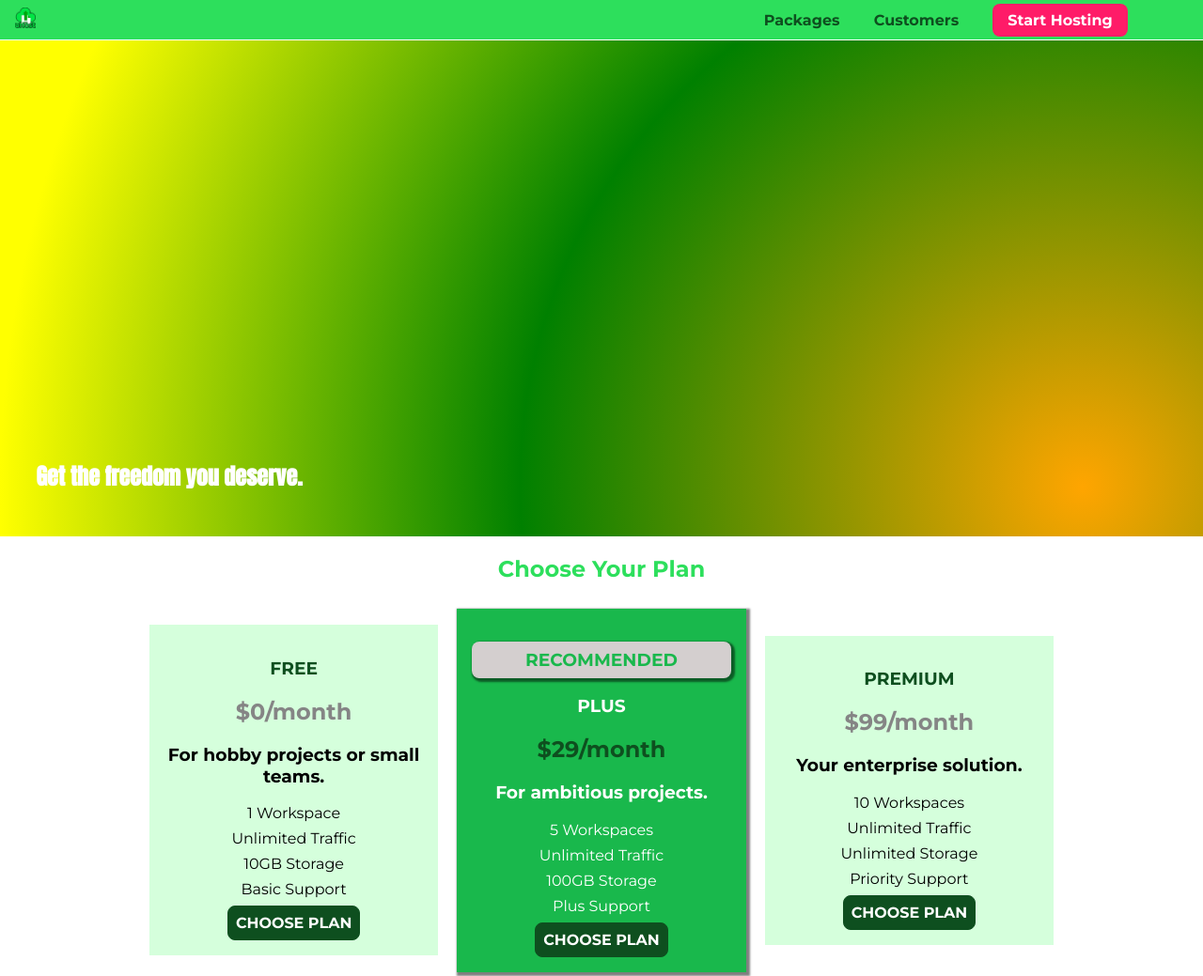
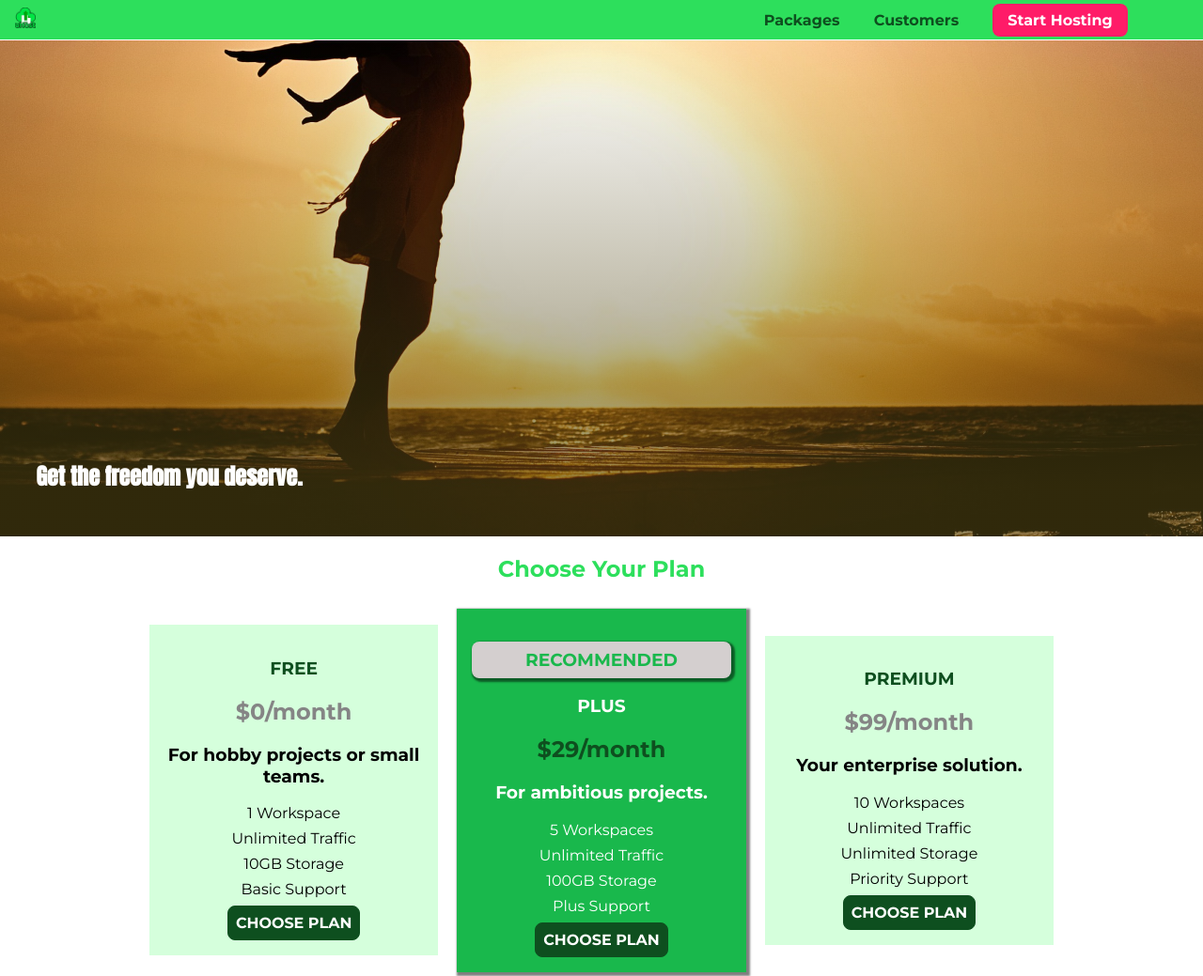
Before and after one commit to kodcuserkan/uHost_CSS_WebApp, a plain HTML site: page index.html in a window 1280 px wide. Shown: the top 1039 px of the page at 94% size. Drawn offline with Linux system fonts and the light colour scheme.

Commit message:
Some gradient to pic studies

```diff
--- a/main.css
+++ b/main.css
@@ -1,5 +1,5 @@
 #product-overview {
-    /* background: url("./images/freedom.jpg") left 10% bottom 20%/cover no-repeat border-box; */
+    background: linear-gradient(to top, rgba(80, 68, 18, 0.6) 10%, transparent), url("./images/freedom.jpg") left 10% bottom 20%/cover no-repeat border-box, #ff1b68;
     /* background-color: rgb(236, 222, 222); */
     /* background-image: url("freedom.jpg"); */
     /* background-size: cover; */
@@ -11,7 +11,7 @@
     /* background-repeat: repeat-y; */
     /* border: 5px dashed tomato; */
     /* background-image: linear-gradient(55deg, orange, blue 17%, brown, transparent 70%); */
-    background-image: radial-gradient(circle farthest-side at 90% 90%, orange, green 52%, yellow);
+    /* background-image: radial-gradient(circle farthest-side at 90% 90%, orange, green 52%, yellow); */
     width: 100%;
     height: 528px;
     padding: 10px;
```
